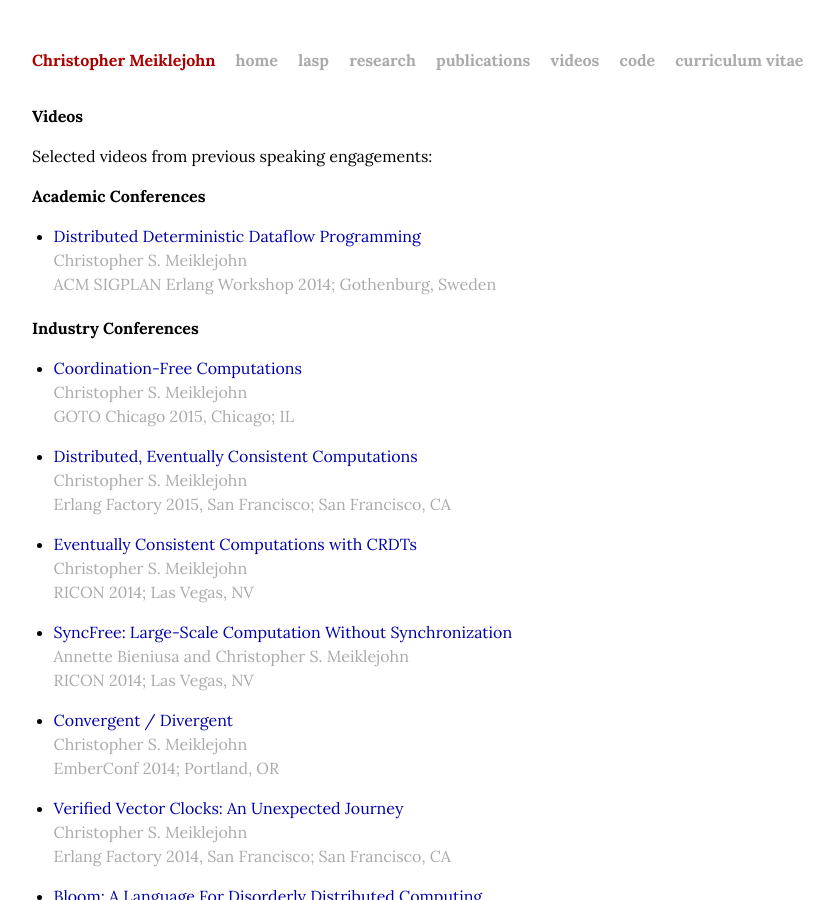
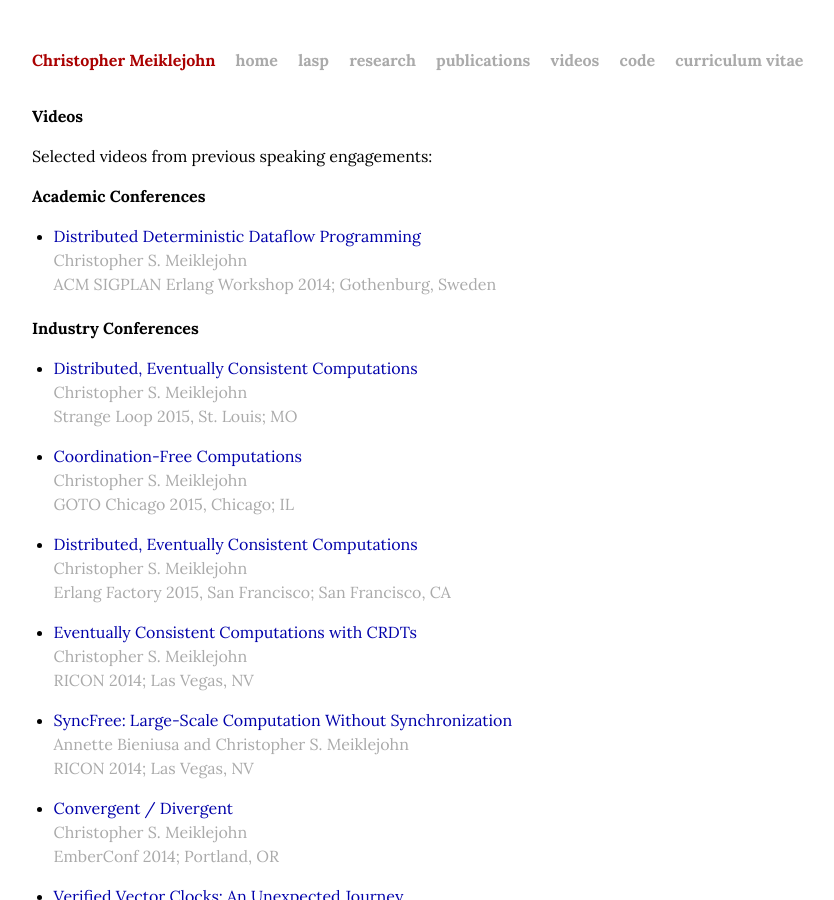
Before and after one commit to cmeiklejohn/cmeiklejohn.github.io, a Jekyll site: the page built from videos.html, in a window 1280 px wide and 900 px high. Shown: the whole window, without its empty margins (88-922 px from the left). Built offline with Jekyll 4.4.1, drawn with Linux system fonts in a browser that asks for light colours.

Commit message:
Add strangeloop video.

```diff
--- a/videos.html
+++ b/videos.html
@@ -23,11 +23,20 @@ title: Videos
   <ul>
     <li>
       <p>
+        <a
+              href="https://www.youtube.com/watch?v=lsKaNDj4TrE">Distributed, Eventually Consistent Computations</a>
+        <span class="author">Christopher S. Meiklejohn</span>
+        <span class="date">Strange Loop 2015, St. Louis; MO</span>
+      </p>
+    </li>
+
+    <li>
+      <p>
         <a href="https://www.youtube.com/watch?v=AF8fpDzfUOc">Coordination-Free Computations</a>
         <span class="author">Christopher S. Meiklejohn</span>
         <span class="date">GOTO Chicago 2015, Chicago; IL</span>
       </p>
-      </li>
+    </li>
 
     <li>
       <p>
```
